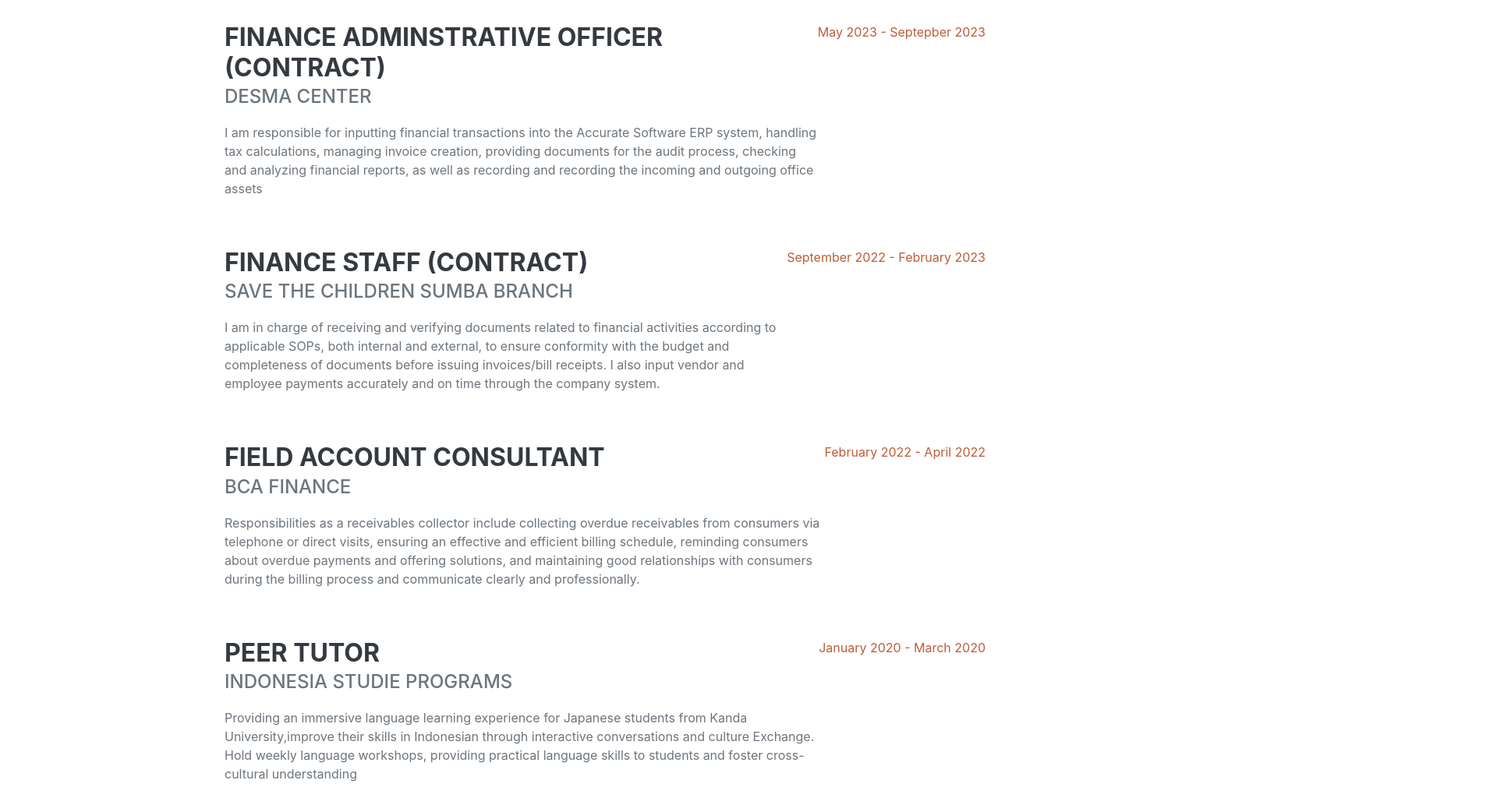
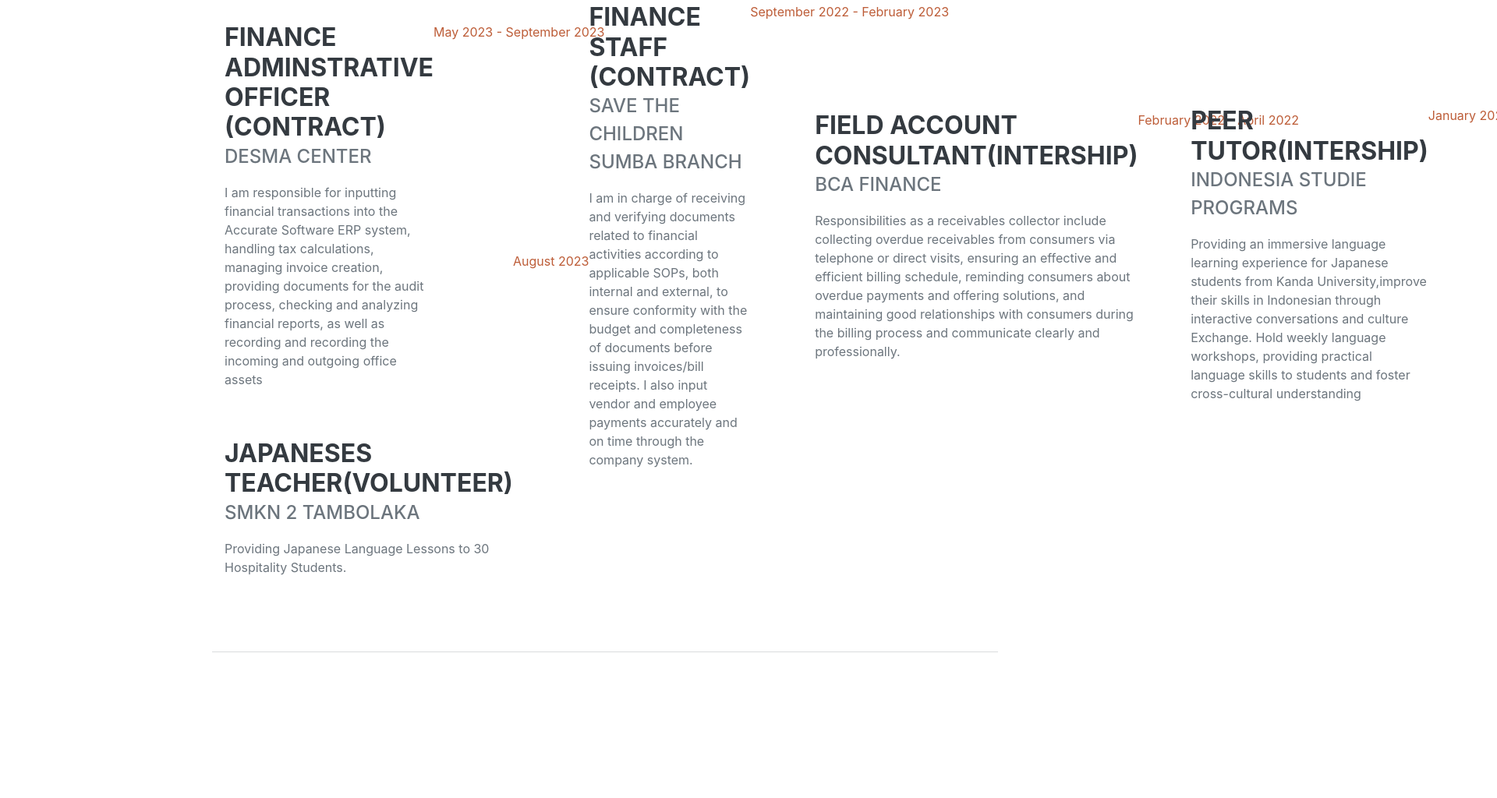
Before and after one commit to yamize31/yamize31.github.io, a plain HTML site: page index.html in a window 1280 px wide. Shown: the part 967-1991 px from the top of the page at 78% size, 1920 px wide, since content can reach past the window. Drawn offline with nearby package versions, Linux system fonts and the light colour scheme; a web font is replaced by a local one.

Commit message:
index.html

```diff
--- a/index.html
+++ b/index.html
@@ -68,7 +68,15 @@
                                 I am responsible for inputting financial transactions into the Accurate Software ERP system, handling tax calculations, managing invoice creation, providing documents for the audit process, checking and analyzing financial reports, as well as recording and recording the incoming and outgoing office assets
                             </p>
                         </div>
-                        <div class="flex-shrink-0"><span class="text-primary">May 2023 - Septepber 2023</span></div>
+                        <div class="flex-shrink-0"><span class="text-primary">May 2023 - September 2023</span></div>
+                    </div>
+                            <h3 class="mb-0">japaneses Teacher(Volunteer)</h3>
+                            <div class="subheading mb-3">SMKN 2 Tambolaka</div>
+                            <p>
+                                Providing Japanese Language Lessons to 30 Hospitality Students.
+                            </p>
+                        </div>
+                        <div class="flex-shrink-0"><span class="text-primary">August 2023</span></div>
                     </div>
                     <div class="d-flex flex-column flex-md-row justify-content-between mb-5">
                         <div class="flex-grow-1">
@@ -82,7 +90,7 @@
                     </div>
                     <div class="d-flex flex-column flex-md-row justify-content-between mb-5">
                         <div class="flex-grow-1">
-                            <h3 class="mb-0">Field Account Consultant</h3>
+                            <h3 class="mb-0">Field Account Consultant(Intership)</h3>
                             <div class="subheading mb-3">BCA Finance</div>
                             <p>
                                 Responsibilities as a receivables collector include collecting overdue receivables from consumers via telephone or direct visits, ensuring an effective and efficient billing schedule, reminding consumers about overdue payments and offering solutions, and maintaining good relationships with consumers during the billing process and communicate clearly and professionally.
@@ -92,7 +100,7 @@
                     </div>
                     <div class="d-flex flex-column flex-md-row justify-content-between">
                         <div class="flex-grow-1">
-                            <h3 class="mb-0">Peer Tutor</h3>
+                            <h3 class="mb-0">Peer Tutor(Intership)</h3>
                             <div class="subheading mb-3">Indonesia Studie Programs</div>
                             <p>
                                 Providing an immersive language learning experience for Japanese students from Kanda University,improve their skills in Indonesian through interactive conversations and culture Exchange. Hold weekly language workshops, providing practical language skills to students and foster cross-cultural understanding
```
